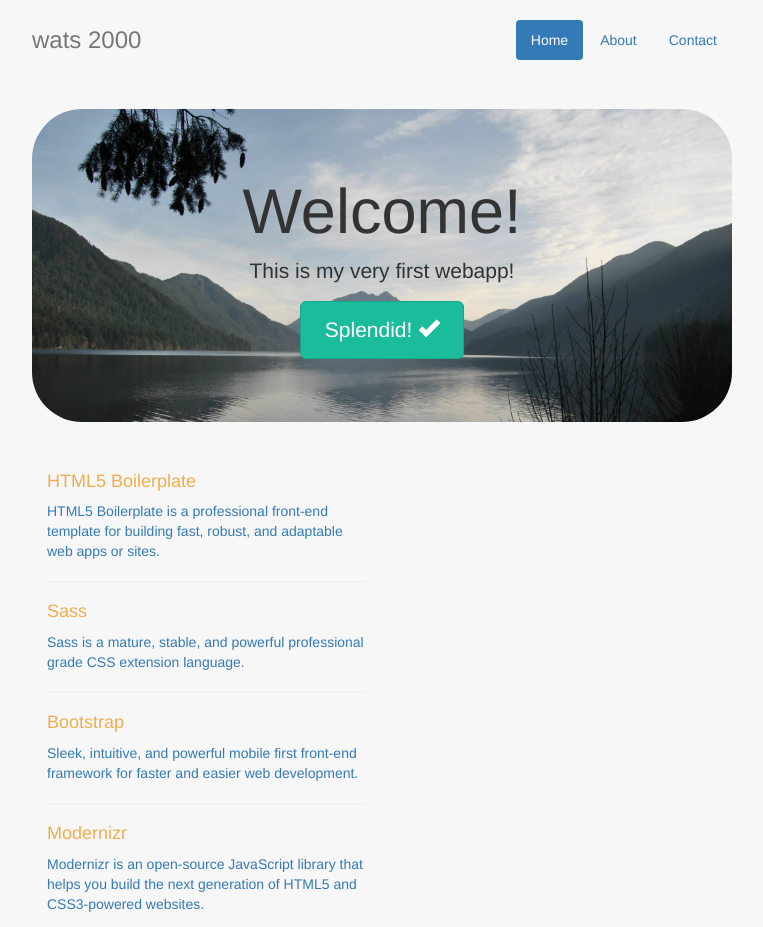
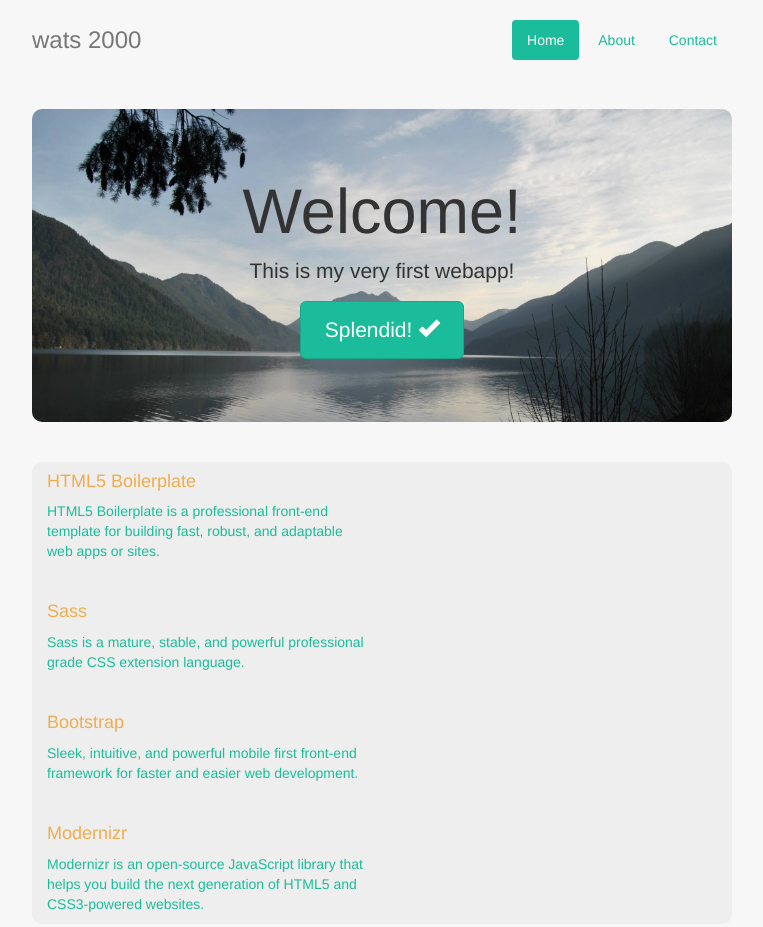
Before and after one commit to TravisSalad/test-repo, a website: page app/index.html in a window 1280 px wide. Shown: the top 927 px of the page, without its empty margins (258-1021 px from the left). Drawn offline with nearby package versions, Linux system fonts and the light colour scheme; files that its build step writes are made by us from their sources; files whose address does not match are found by name.

Commit message:
added nav styles

```diff
--- a/app/index.html
+++ b/app/index.html
@@ -30,7 +30,8 @@
 
     <div class="container">
       <div class="header">
-        <ul class="nav nav-pills pull-right">
+        <!-- <ul class="nav nav-pills pull-right"> -->
+        <ul class="nav pull-right">
           <li class="active"><a href="#">Home</a></li>
           <li><a href="#">About</a></li>
           <li><a href="#">Contact</a></li>
--- a/app/styles/_content.scss
+++ b/app/styles/_content.scss
@@ -3,15 +3,17 @@
 }
 
 .marketing {
+  background: $gray-lighter;
+  border-radius: 10px;
   a {
     color: $brand-warning;
   }
   p {
-    color: $brand-primary;
+    color: $brand-success;
   }
 }
 
 .container .jumbotron {
-  @include border-top-radius(50px);
-  @include border-bottom-radius(50px);
+  @include border-top-radius(10px);
+  @include border-bottom-radius(10px);
 }
--- a/app/styles/main.scss
+++ b/app/styles/main.scss
@@ -9,6 +9,9 @@ $icon-font-path: "../bower_components/bootstrap-sass/assets/fonts/bootstrap/";
 
 //Site specific styles
 @import "content";
+
+//navigation styles
+@import "navigation";
 
 .browsehappy {
   margin: 0.2em 0;
--- /dev/null
+++ b/app/styles/navigation.scss
@@ -0,0 +1,14 @@
+@import "variables";
+
+.nav {
+  li {
+    display: inline-block;
+    border-radius: 4px;
+  } .active {
+    background: $brand-success;
+  } .active a {
+    color: white;
+  } .active a:hover, a {
+    color: $brand-success;
+  }
+}
```
